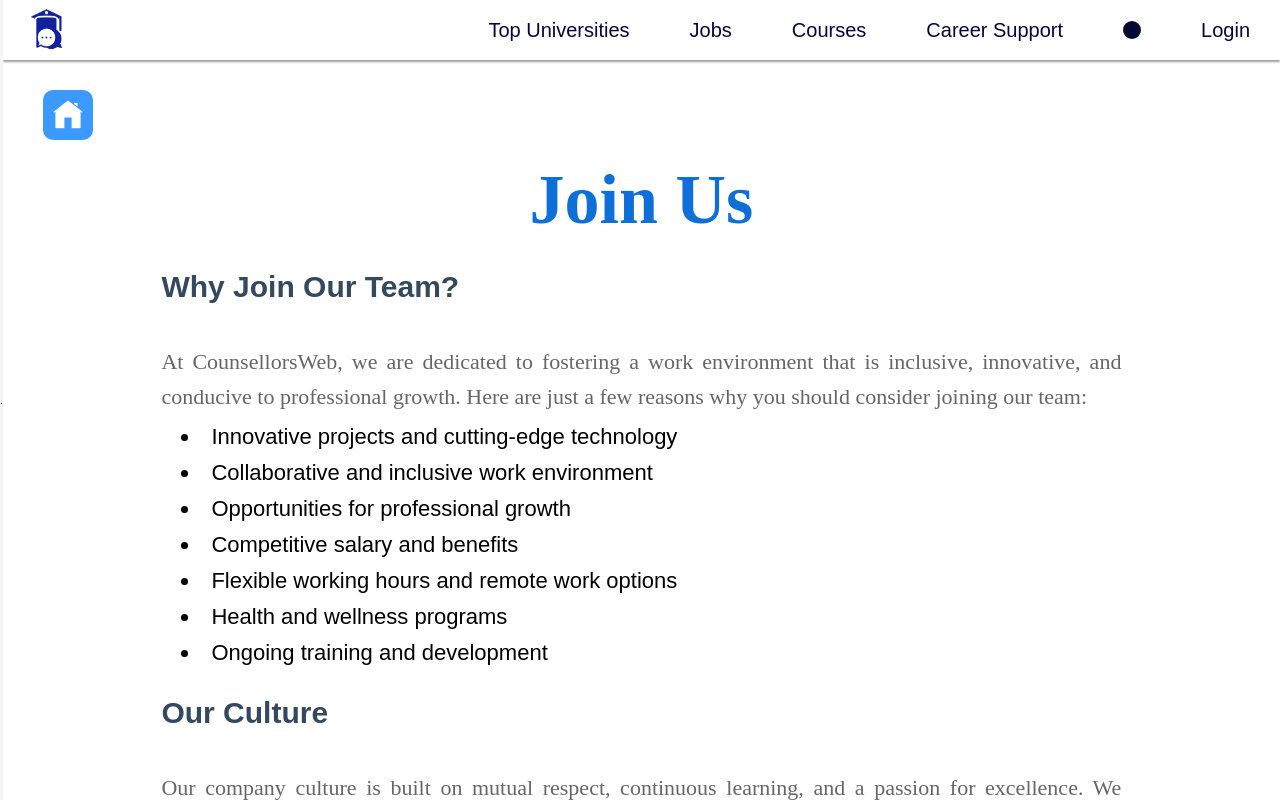
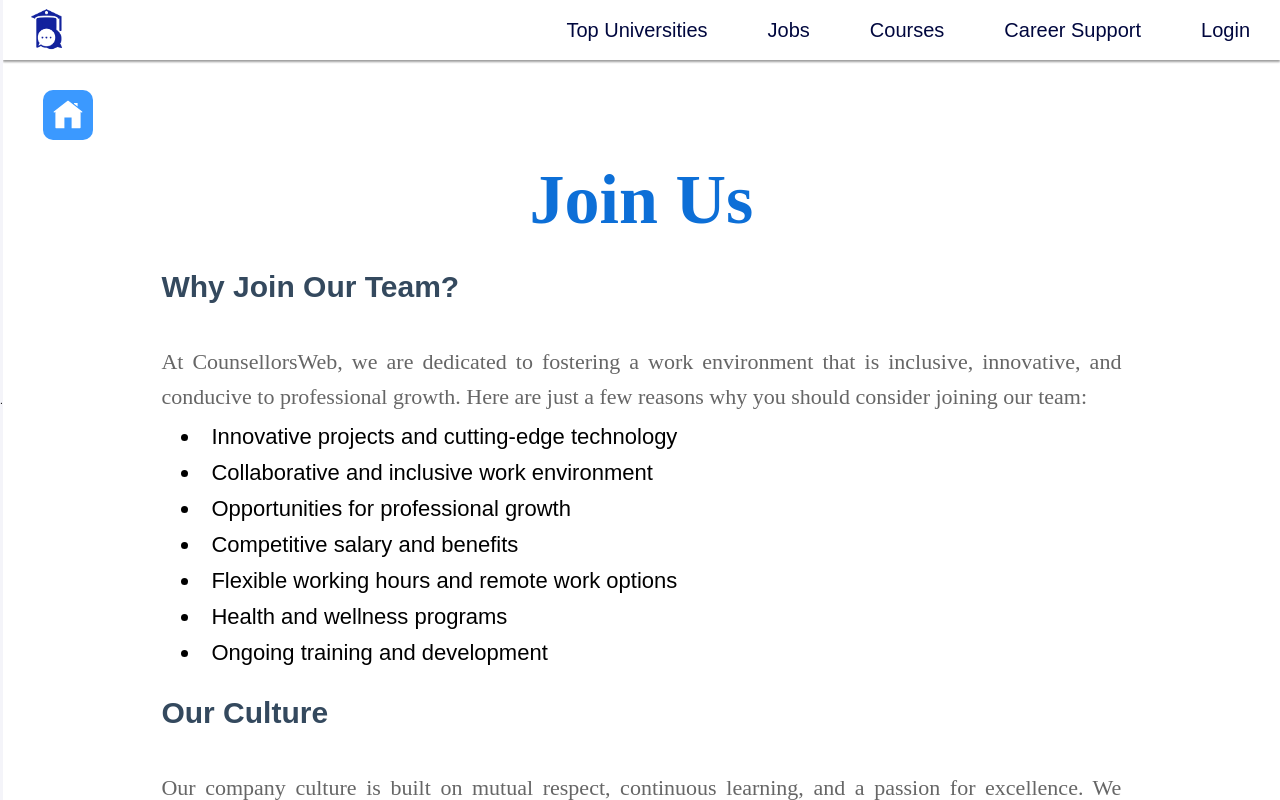
Before and after one commit to Counselllor/Counsellor-Web, a React (Vite) app: page /join-us in a window 1280 px wide. Built offline with nearby package versions, Linux system fonts and the light colour scheme; a web font is replaced by a local one.

Commit message:
Update JoinUs.jsx

```diff
--- a/src/components/Joinus/JoinUs.jsx
+++ b/src/components/Joinus/JoinUs.jsx
@@ -61,7 +61,6 @@ const handleSignOut = () => {
         <li><a href="/jobs">Jobs</a></li>
         <li><a href="./courses">Courses</a></li>
         <li><a href="/careersupport">Career Support</a></li>
-        <li className='dot'><a href="error">•</a></li>
         {!isLoggedIn&&  <li><a href="/" onClick={handleSignOut}>Login</a></li>}
       {
 isLoggedIn&&<>
```
